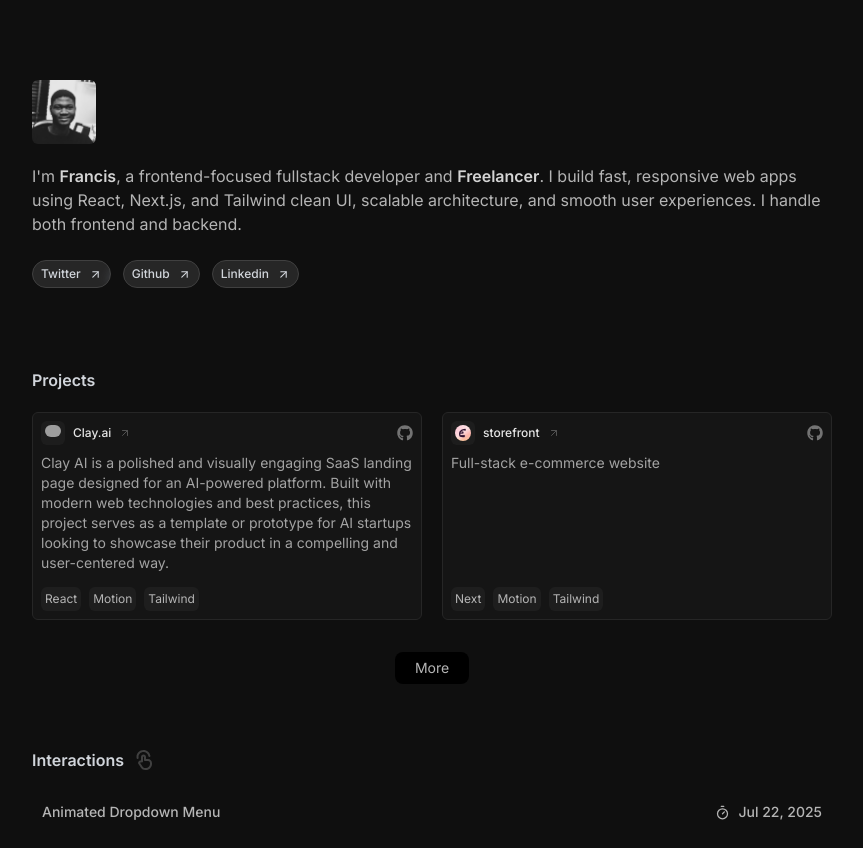
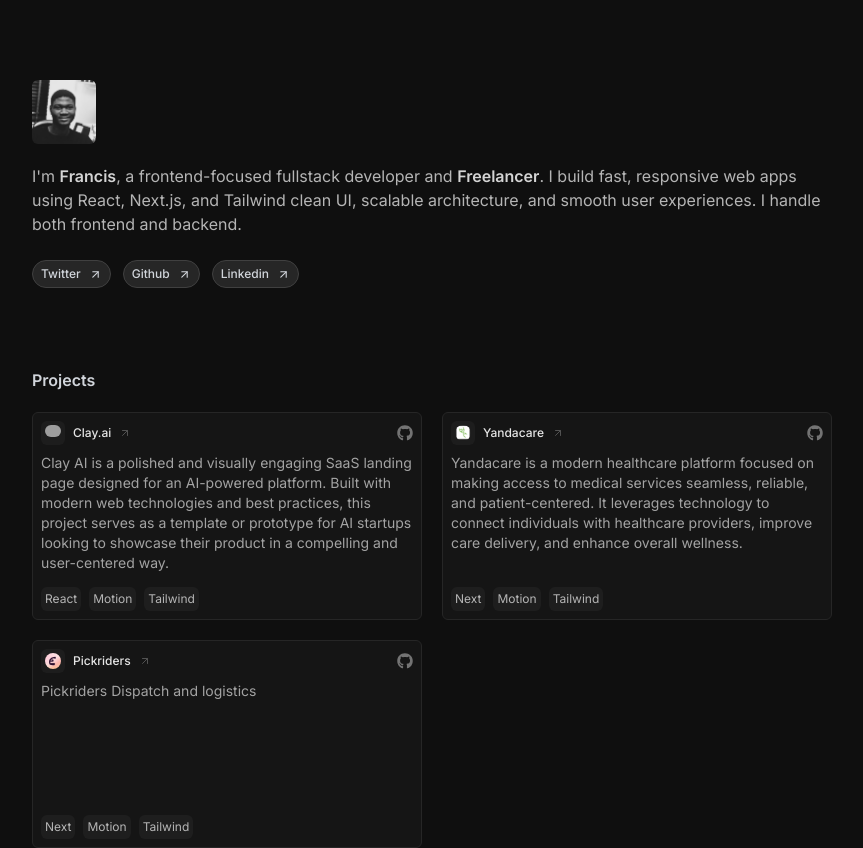
Before and after one commit to Ekefrancisokechukwu/Francis.dev, a Next.js app: page / in a window 1280 px wide. Shown: the top 848 px of the page, without its empty margins (208-1071 px from the left). Built offline with nearby package versions, Linux system fonts and the light colour scheme; grey boxes are pictures that could not be loaded.

Commit message:
update: add Yandacare project details and icon; comment out layout transition in AnimatedMenu

```diff
--- a/src/components/AnimatedMenu.tsx
+++ b/src/components/AnimatedMenu.tsx
@@ -79,10 +79,10 @@
               className="absolute top-[110%]   bg-neutral-950 shadow-xl rounded-2xl border border-neutral-800 z-50"
             >
               <motion.div
-                layout
-                transition={{
-                  layout: { duration: 0.3, ease: [0.4, 0.0, 0.2, 1] },
-                }}
+                // layout
+                // transition={{
+                //   layout: { duration: 0.3, ease: [0.4, 0.0, 0.2, 1] },
+                // }}
                 ref={contentRef}
                 className="p-5"
               >
--- a/src/constants/index.ts
+++ b/src/constants/index.ts
@@ -8,10 +8,18 @@
     techStacks: ["React", "Motion", "Tailwind"],
   },
   {
-    desc: "Full-stack e-commerce website",
-    name: "storefront",
-    link: "https://francis-storefront-demo.vercel.app/",
-    github: "https://github.com/Ekefrancisokechukwu/francis-storefront-demo",
+    desc: "Yandacare is a modern healthcare platform focused on making access to medical services seamless, reliable, and patient-centered. It leverages technology to connect individuals with healthcare providers, improve care delivery, and enhance overall wellness.",
+    name: "Yandacare",
+    link: "https://yandacare.com/",
+    github: "https://github.com/Ekefrancisokechukwu",
+    icon: "/yanda.png",
+    techStacks: ["Next", "Motion", "Tailwind"],
+  },
+  {
+    desc: "Pickriders Dispatch and logistics",
+    name: "Pickriders",
+    link: "https://pickriders.com/",
+    github: "https://github.com/Ekefrancisokechukwu",
     icon: "/pickriders-logo.jpeg",
     techStacks: ["Next", "Motion", "Tailwind"],
   },
```
Also changed, not shown: public/yanda.png (added).
